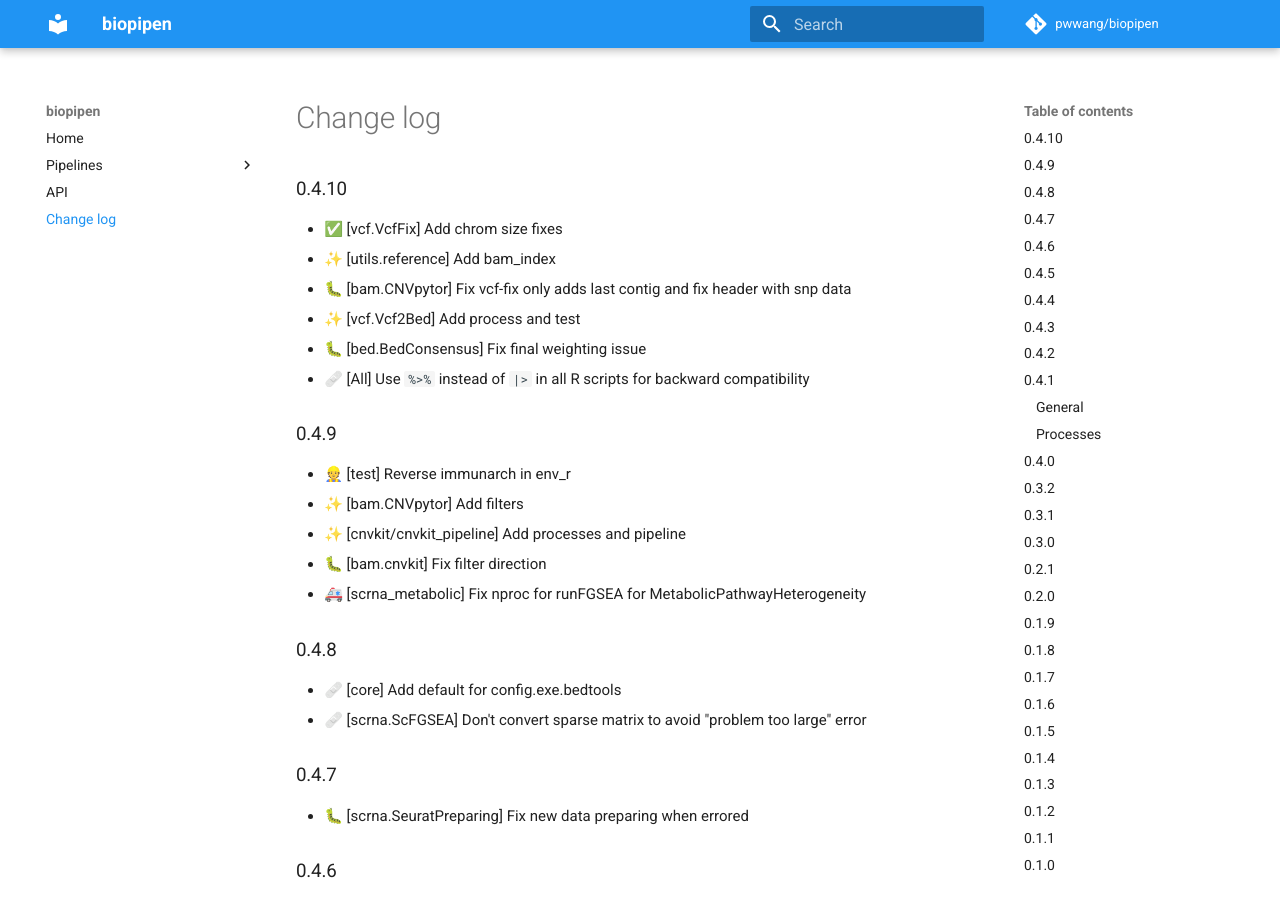
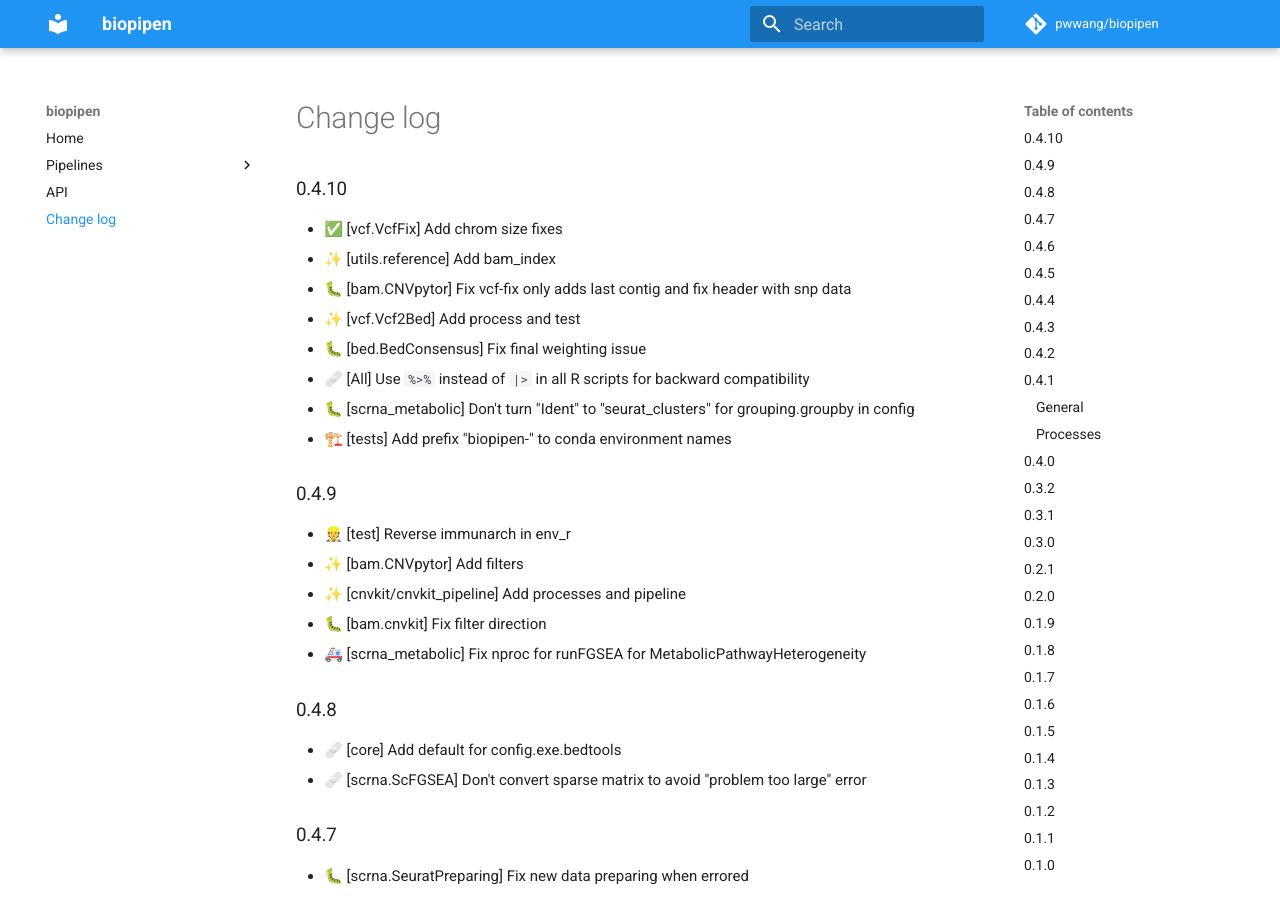
Before and after one commit to pwwang/biopipen, an MkDocs documentation site: the page built from docs/CHANGELOG.md, in a window 1280 px wide and 900 px high. Built offline with MkDocs 1.6.1 and Material for MkDocs 9.7.7, drawn with Linux system fonts in a browser that asks for light colours; comment, search, counter and statistics services are not loaded.

Commit message:
🔖 0.4.10

```diff
--- a/docs/CHANGELOG.md
+++ b/docs/CHANGELOG.md
@@ -6,6 +6,8 @@
 - ✨ [vcf.Vcf2Bed] Add process and test
 - 🐛 [bed.BedConsensus] Fix final weighting issue
 - 🩹 [All] Use `%>%` instead of `|>` in all R scripts for backward compatibility
+- 🐛 [scrna_metabolic] Don't turn "Ident" to "seurat_clusters" for grouping.groupby in config
+- 🏗️ [tests] Add prefix "biopipen-" to conda environment names
 
 ## 0.4.9
 
--- a/pyproject.toml
+++ b/pyproject.toml
@@ -9,6 +9,7 @@ license = "MIT"
 python = "^3.7.1"
 pipen = "^0.3"
 pipen-filters = "^0.1"
+pipen-report = "^0.4"
 cmdy = "^0.5"
 datar = "^0.9"
 pipen-verbose = {version = "^0.1", optional = true}
```
Also changed, not shown: 2 other files.
